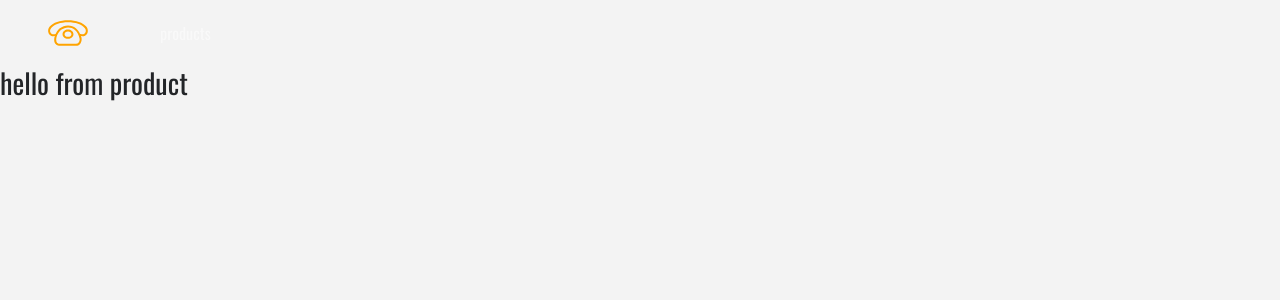
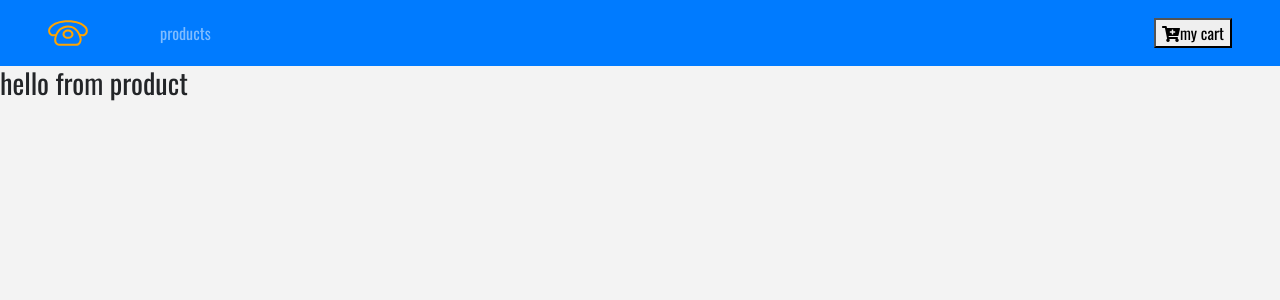
Before and after one commit to kilik42/store_recording, a React (Create React App) app: page / in a window 1280 px wide. Shown: the top 300 px of the page. Built offline with nearby package versions, Linux system fonts and the light colour scheme.

Commit message:
added styled comp

```diff
--- a/package.json
+++ b/package.json
@@ -7,7 +7,8 @@
     "react": "^16.8.1",
     "react-dom": "^16.8.1",
     "react-router-dom": "^4.3.1",
-    "react-scripts": "2.1.4"
+    "react-scripts": "2.1.4",
+    "styled-components": "^4.1.3"
   },
   "scripts": {
     "start": "react-scripts start",
--- a/src/components/Navbar.js
+++ b/src/components/Navbar.js
@@ -5,9 +5,9 @@
 export class Navbar extends Component { // eslint-disable-line react/prefer-stateless-function
   render() {
     return (
-      <nav className="navbar navbar-expand-sm navbar-dark px-sm-5">
+      <nav className="navbar navbar-expand-sm bg-primary navbar-dark px-sm-5">
 
-          {/*
+        {/*
           https://www.iconfinder.com/icons/1243689/call_phone_icon
           Creative Commons (Attribution 3.0 Unported);
           https://www.iconfinder.com/Makoto_msk */}
@@ -23,6 +23,12 @@
                 </Link>
                </li>
           </ul>
+
+          <Link to='/cart' className="ml-auto">
+            <button>
+            <i className="fas fa-cart-plus"></i>
+            my cart </button>
+          </Link>
       </nav>
     );
   }
```
Also changed, not shown: 1 other file (tests, documents, lock files or other folders).
